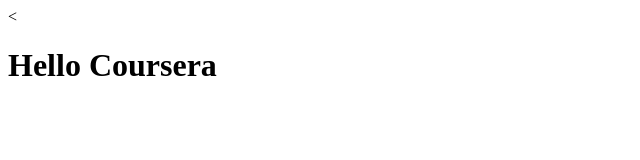
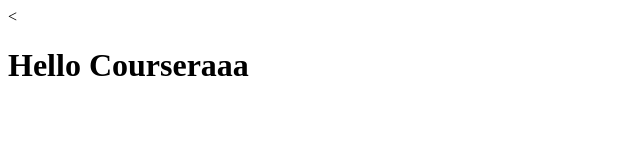
Before and after one commit to suhasini-kv/coursera-test, a plain HTML site: page site/index.html in a window 1280 px wide. Shown: the full height of the page, 0-640 px from the left. Drawn offline with Linux system fonts and the light colour scheme.

Commit message:
first page

```diff
--- a/site/index.html
+++ b/site/index.html
@@ -4,6 +4,6 @@
 	<title>Hello Coursera</title>
 </head>
 <body>
-<h1>Hello Coursera</h1>
+<h1>Hello Courseraaa</h1>
 </body>
 </html>
```
